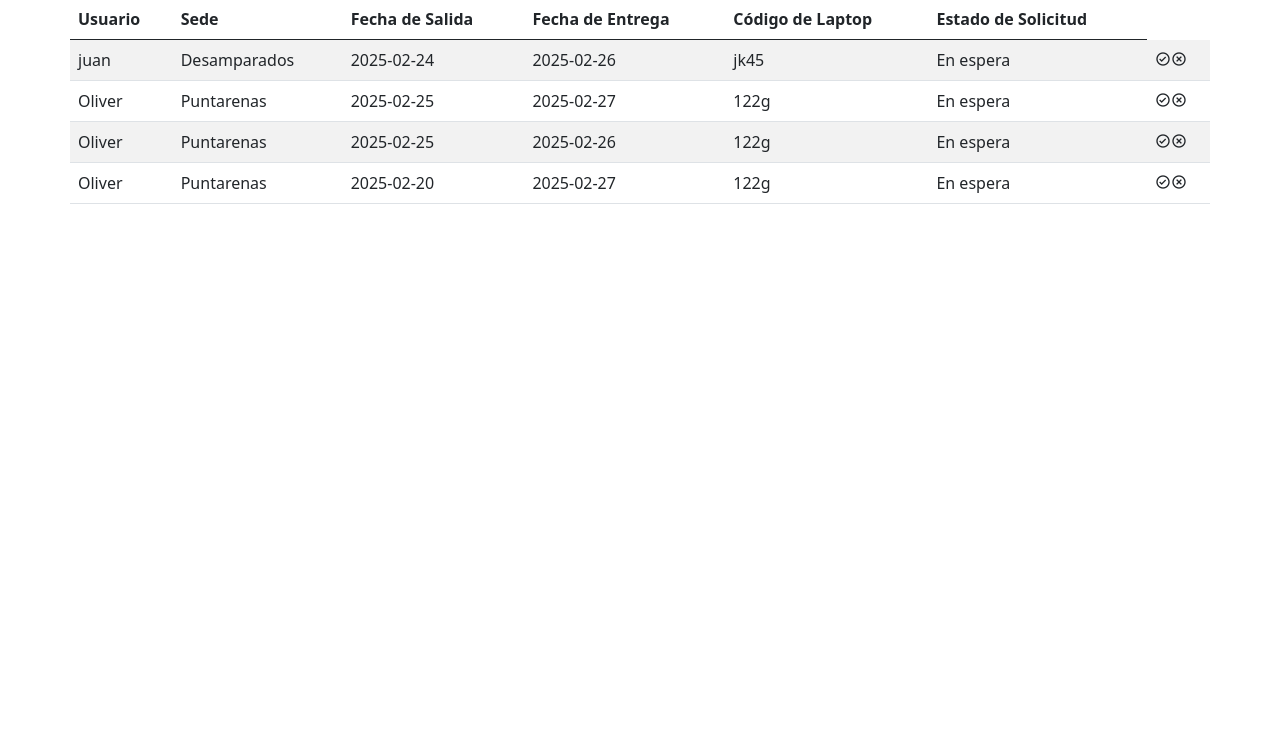
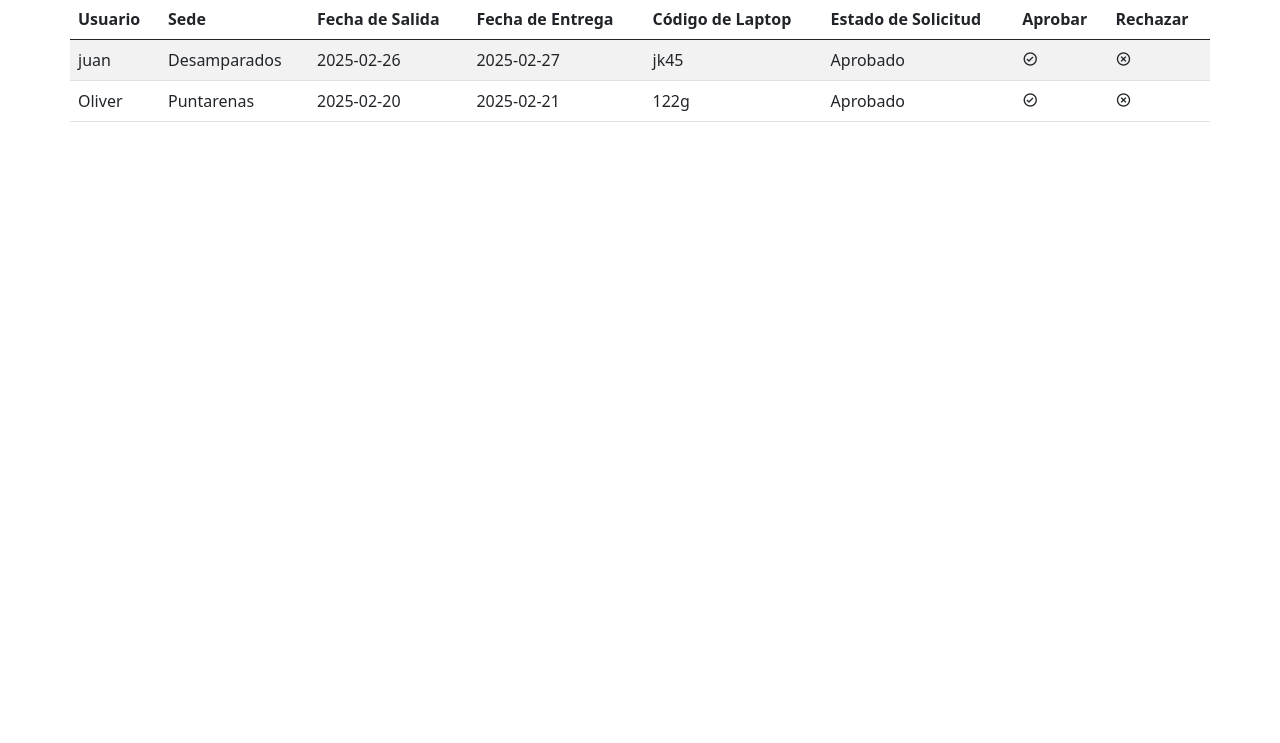
Before and after one commit to Marieza20/proyectoJS, a website with bundled scripts: page public/inicioAdmin/inicio.html in a window 1280 px wide. Shown: the part 57-800 px from the top of the page. Built offline with nearby package versions, Linux system fonts and the light colour scheme; data requests are answered from the project's data file; a script that the page names is missing.

Commit message:
PaginaAdminBuscador

```diff
--- a/db.json
+++ b/db.json
@@ -23,48 +23,44 @@
       "codigo": "122g",
       "password": "1111",
       "typeUser": "est"
+    },
+    {
+      "id": "88c2",
+      "user": "steven",
+      "sede": "Puntarenas",
+      "codigo": "1Q68",
+      "password": "123",
+      "typeUser": "admin"
+    },
+    {
+      "id": "fd63",
+      "user": "jostin",
+      "sede": "Puntarenas",
+      "codigo": "334gh",
+      "password": "2222",
+      "typeUser": "est"
     }
   ],
   "forms": [
     {
-      "id": "719c",
-      "salida": "2025-02-24",
-      "entrega": "2025-02-26",
+      "salida": "2025-02-26",
+      "entrega": "2025-02-27",
       "acepto": "on",
-      "estado": "En espera",
+      "estado": "Aprobado",
       "user": "juan",
       "sede": "Desamparados",
-      "codigo": "jk45"
+      "codigo": "jk45",
+      "id": "09af"
     },
     {
-      "id": "d76d",
-      "salida": "2025-02-25",
-      "entrega": "2025-02-27",
+      "salida": "2025-02-20",
+      "entrega": "2025-02-21",
       "acepto": "on",
-      "estado": "En espera",
+      "estado": "Aprobado",
       "user": "Oliver",
       "sede": "Puntarenas",
-      "codigo": "122g"
-    },
-    {
-      "id": "bf6b",
-      "salida": "2025-02-25",
-      "entrega": "2025-02-26",
-      "acepto": "on",
-      "estado": "En espera",
-      "user": "Oliver",
-      "sede": "Puntarenas",
-      "codigo": "122g"
-    },
-    {
-      "id": "c831",
-      "salida": "2025-02-20",
-      "entrega": "2025-02-27",
-      "acepto": "on",
-      "estado": "En espera",
-      "user": "Oliver",
-      "sede": "Puntarenas",
-      "codigo": "122g"
+      "codigo": "122g",
+      "id": "a612"
     }
   ]
 }
--- a/public/inicioAdmin/inicio.html
+++ b/public/inicioAdmin/inicio.html
@@ -3,26 +3,33 @@
 <head>
     <meta charset="UTF-8">
     <meta name="viewport" content="width=device-width, initial-scale=1.0">
-    <title>Document</title>
+    <title>Administrar Permisos</title>
     <link href='https://unpkg.com/boxicons@2.1.4/css/boxicons.min.css' rel='stylesheet'>
     <link href="https://cdn.jsdelivr.net/npm/bootstrap@5.0.2/dist/css/bootstrap.min.css" rel="stylesheet" integrity="sha384-EVSTQN3/azprG1Anm3QDgpJLIm9Nao0Yz1ztcQTwFspd3yD65VohhpuuCOmLASjC" crossorigin="anonymous">
 </head>
 <body>
     <nav class="navbar navbar-expand-lg navbar-light">
         <div class="container-fluid">
+            <!--Botón para desplegar menú-->
             <button class="navbar-toggler" type="button" data-bs-toggle="collapse" data-bs-target="#navbarNavAltMarkup" aria-controls="navbarNavAltMarkup" aria-expanded="false" aria-label="Toggle navigation">
                 <span class="navbar-toggler-icon"></span>
             </button>
+            <!--Menú desplegable-->
             <div class="collapse navbar-collapse mb-2 mb-lg-0" id="navbarNavAltMarkup">
+                <!--Título-->
                 <a class="navbar-brand" href="#">AVATAR</a>
+                <!--Lista del navegador-->
                 <ul class="navbar-nav me-auto mb-2 mb-lg-0">
                     <li class="nav-item"><a class="nav-link active" aria-current="page" href="inicio.html">Inicio</a></li>
-                    <li class="nav-item"><a class="nav-link" aria-current="page" href="#tabla">Registro</a></li>
+                    <!--Lleva a la tabla que muestra las solicitudes-->
+                    <li class="nav-item"><a class="nav-link" aria-current="page" href="#tabla">Solicitudes</a></li>
                 </ul>
+                <!--Buscador-->
                 <form class="d-flex me-4">
                     <input id="buscarPalabra" class="form-control me-2" type="search" placeholder="Buscar" aria-label="Search">
-                    <button id="buscar" class="btn btn-outline-success" type="submit">Buscar</button>
+                    <input type="button" class="btn btn-outline-success" id="buscar" value="Buscar">
                 </form>
+                <!--Botón para cerrar sesión-->
                 <div class="d flex">
                     <a href="../index.html" class="btn btn-primary btn-sm" tabindex="-1" role="button">Cerrar Sesión</a>
                 </div>
@@ -30,7 +37,9 @@
         </div>
     </nav>
 
-    <table class="container m-auto table table-striped" id="tabla">
+    <!--Tabla para mostrar datos de las solicitudes-->
+    <table class="container m-auto table table-striped table-hover" id="tabla">
+        <!--Títulos de la tabla-->
         <thead>
             <tr>
                 <th scope="col">Usuario</th>
@@ -39,14 +48,20 @@
                 <th scope="col">Fecha de Entrega</th>
                 <th scope="col">Código de Laptop</th>
                 <th scope="col">Estado de Solicitud</th>
+                <th scope="col">Aprobar</th>
+                <th scope="col">Rechazar</th>
             </tr>
         </thead>
+        <!--Cuerpo de la tabla generada con el js-->
         <tbody id="mostrar">
         </tbody>
     </table>
 
+    <!--Script JS-->
     <script type="module" src="inicio.js"></script>
+    <!--Script Sweet Alert-->
     <script src="https://cdn.jsdelivr.net/npm/sweetalert2@11"></script>
+    <!--Script Bootstrap-->
     <script src="https://cdn.jsdelivr.net/npm/bootstrap@5.0.2/dist/js/bootstrap.bundle.min.js" integrity="sha384-MrcW6ZMFYlzcLA8Nl+NtUVF0sA7MsXsP1UyJoMp4YLEuNSfAP+JcXn/tWtIaxVXM" crossorigin="anonymous"></script>
 </body>
 </html>
--- a/public/inicioAdmin/inicio.js
+++ b/public/inicioAdmin/inicio.js
@@ -1,6 +1,9 @@
 import { getForms,postForms,updateForms,deleteForms } from "../services/llamadosForms.js";
 
-mostrarForms()
+const buscarPalabra = document.getElementById("buscarPalabra");
+const buscar = document.getElementById("buscar");
+
+mostrarForms();
 async function mostrarForms(){
     const datos = await getForms();
     for (let index = 0; index < datos.length; index++) {
@@ -12,6 +15,7 @@ async function mostrarForms(){
         let p5 = document.createElement("td");
         let p6 = document.createElement("td");
         let p7 = document.createElement("td");
+        let p8 = document.createElement("td");
         let aprobar = document.createElement("i");
         let rechazar = document.createElement("i");
 
@@ -32,14 +36,23 @@ async function mostrarForms(){
         tr.appendChild(p5);
         tr.appendChild(p6);
         tr.appendChild(p7);
+        tr.appendChild(p8);
         p7.appendChild(aprobar);
-        p7.appendChild(rechazar);
+        p8.appendChild(rechazar);
 
         aprobar.addEventListener("click",function(){
             p6.textContent = "Aprobado";
-            updateForms(p6.value,datos[index].id);
-
-            //location.reload();
+            updateForms(p3.textContent,p4.textContent,"on",p6.textContent,p1.textContent,p2.textContent,p5.textContent,datos[index].id);
+        })
+        rechazar.addEventListener("click",function(){
+            p6.textContent = "Rechazado";
+            updateForms(p3.textContent,p4.textContent,"on",p6.textContent,p1.textContent,p2.textContent,p5.textContent,datos[index].id);
         })
     }
+
+    buscar.addEventListener("click",function(){
+        datos.filter(function() {
+
+        })
+    })
 }
```
Also changed, not shown: public/index.html (+10 -5 lines), public/index.js (+5 -3 lines), public/inicioEst/inicioEst.html (+29 -11 lines), public/inicioEst/inicioEst.js (+11 -3 lines), public/registro.html (+17 -11 lines), public/registro.js (+8 -1 lines).
